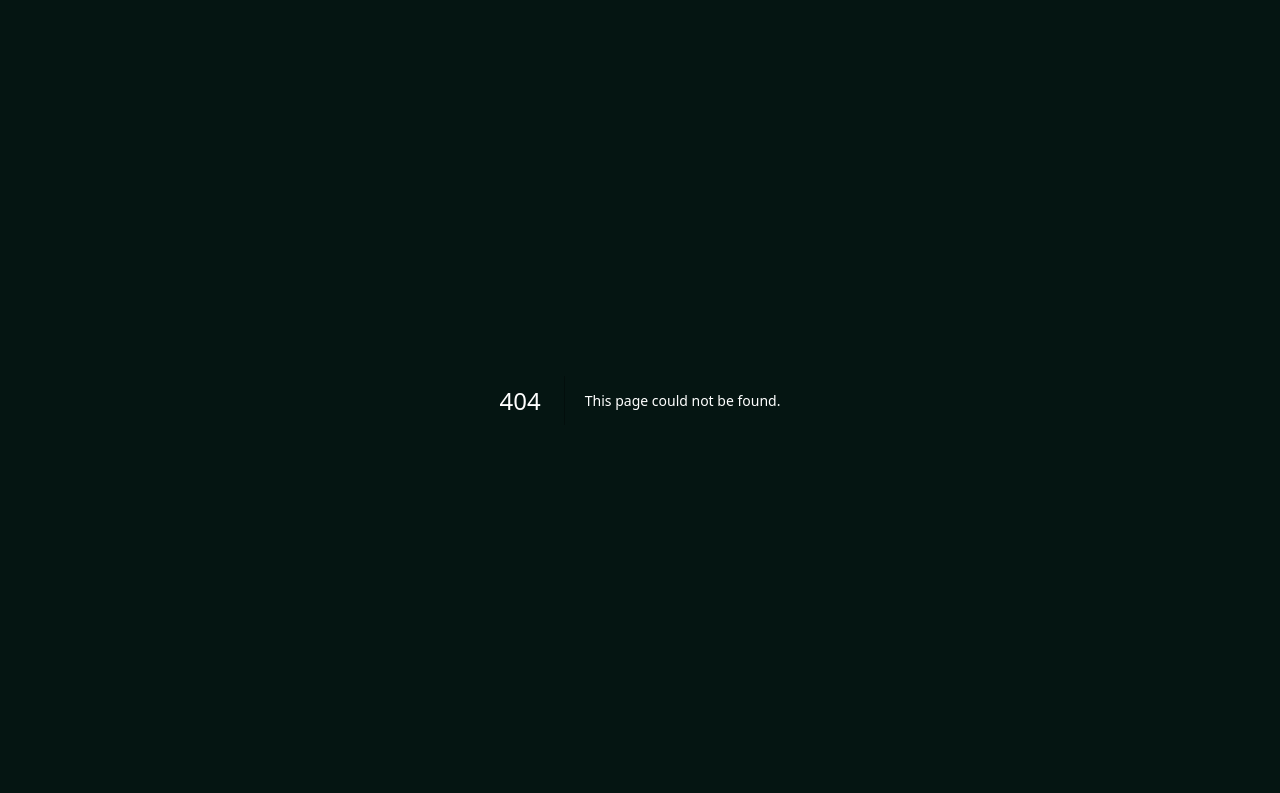
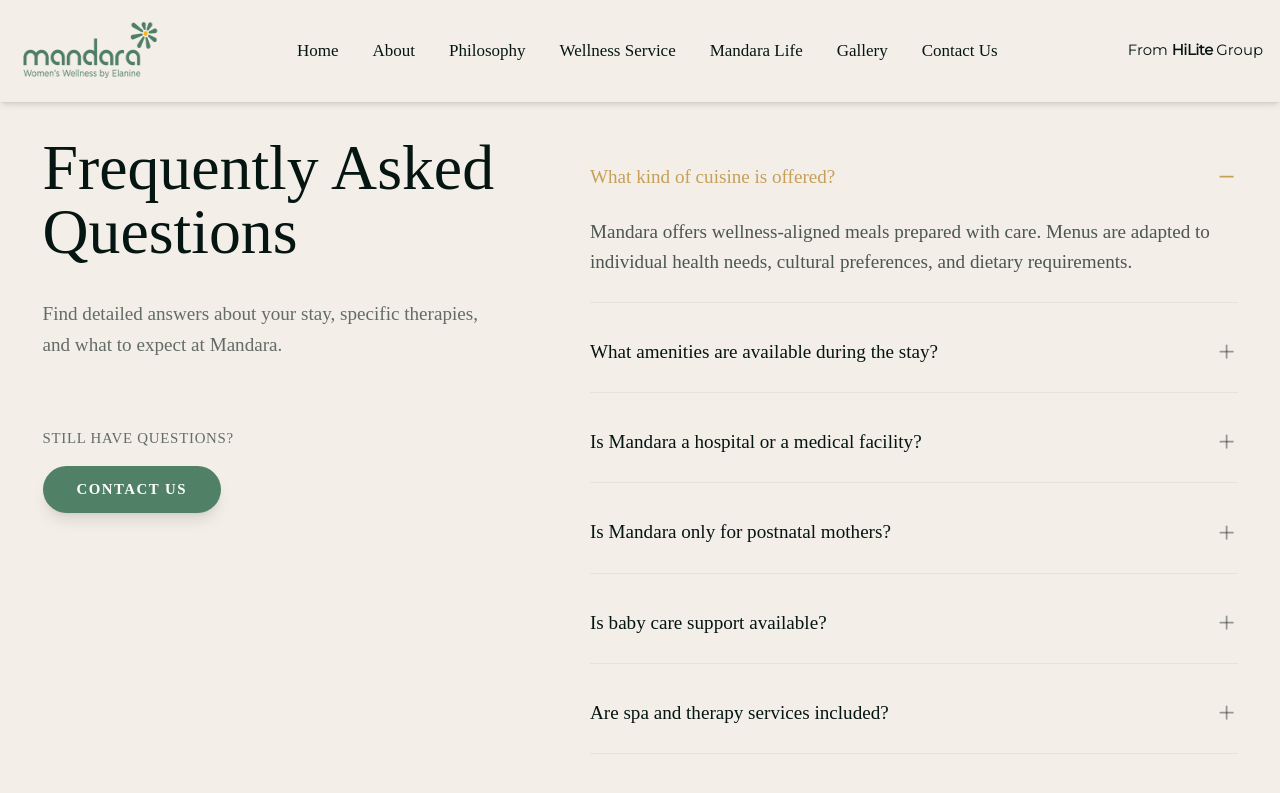
Before and after one commit to reacttrogon/mandara, a Next.js app: page /faq in a window 1280 px wide. Before the commit this address had no page. Shown: the top 793 px of the page. Built offline with nearby package versions, Linux system fonts and the light colour scheme.

Commit message:
faq section

```diff
--- /dev/null
+++ b/src/app/(pages)/faq/page.jsx
@@ -0,0 +1,108 @@
+"use client";
+
+import Image from "next/image";
+import { useState } from "react";
+import { motion, AnimatePresence } from "framer-motion";
+import { Plus, Minus } from "lucide-react";
+import { faqs, galleries } from "../../_utils/data";
+import Header from "../../_components/Header";
+import Footer from "../../_components/Footer";
+
+export default function FAQPage() {
+    const [activeIndex, setActiveIndex] = useState(0);
+
+    const toggleAccordion = (index) => {
+        setActiveIndex(activeIndex === index ? null : index);
+    };
+
+    // Filter FAQs to show mainly the ones not on the homepage (first 4 are on home)
+    // "also show the remaining faq data only" -> slice(4) to end
+    const remainingFaqs = faqs.slice(4);
+
+    return (
+        <>
+            <Header isTransparent={true} />
+            <main className="bg-bage min-h-screen pt-32 pb-20">
+                <div className="container mx-auto px-6 md:px-10 max-w-7xl">
+
+                    <div className="flex flex-col lg:flex-row gap-14 lg:gap-20">
+
+                        {/* --- LEFT PANEL: Sticky Header & Images --- */}
+                        <div className="w-full lg:w-5/12">
+                            <div className="sticky top-32 space-y-8">
+                                <h1 className="text-4xl md:text-5xl lg:text-6xl text-dark leading-tight">
+                                    Frequently Asked Questions
+                                </h1>
+
+                                <p className="text-dark/60 text-lg leading-relaxed max-w-md">
+                                    Find detailed answers about your stay, specific therapies, and what to expect at Mandara.
+                                </p>
+
+
+                                {/* Contact CTA */}
+                                <div className="pt-8">
+                                    <p className="text-dark/60 mb-4 text-sm font-medium uppercase tracking-wider">Still have questions?</p>
+                                    <a
+                                        href="/contact"
+                                        className="inline-block px-8 py-3 bg-primary text-white rounded-full hover:bg-primary/90 transition-all uppercase tracking-widest text-sm font-bold shadow-lg"
+                                    >
+                                        Contact Us
+                                    </a>
+                                </div>
+                            </div>
+                        </div>
+
+                        {/* --- RIGHT PANEL: Remaining FAQs --- */}
+                        <div className="w-full lg:w-7/12">
+                            <div className="space-y-2">
+                                {remainingFaqs.map((faq, index) => (
+                                    <div key={index} className="border-b border-dark/5 last:border-0">
+                                        <button
+                                            className="w-full flex justify-between items-start py-6 text-left group"
+                                            onClick={() => toggleAccordion(index)}
+                                        >
+                                            <span
+                                                className={`text-md md:text-lg pr-8 transition-colors duration-300 font-normal ${activeIndex === index
+                                                    ? "text-gold"
+                                                    : "text-dark group-hover:text-gold/80"
+                                                    }`}
+                                            >
+                                                {faq?.question}
+                                            </span>
+
+                                            <span className="flex-shrink-0 mt-1">
+                                                {activeIndex === index ? (
+                                                    <Minus className="w-5 h-5 text-gold" />
+                                                ) : (
+                                                    <Plus className="w-5 h-5 text-dark/40 group-hover:text-dark transition-colors" />
+                                                )}
+                                            </span>
+                                        </button>
+
+                                        <AnimatePresence initial={false}>
+                                            {activeIndex === index && (
+                                                <motion.div
+                                                    initial={{ height: 0, opacity: 0 }}
+                                                    animate={{ height: "auto", opacity: 1 }}
+                                                    exit={{ height: 0, opacity: 0 }}
+                                                    transition={{ duration: 0.3, ease: "easeInOut" }}
+                                                    className="overflow-hidden"
+                                                >
+                                                    <p className="text-dark/70 leading-relaxed max-w-2xl pb-6 text-md md:text-lg">
+                                                        {faq?.answer}
+                                                    </p>
+                                                </motion.div>
+                                            )}
+                                        </AnimatePresence>
+                                    </div>
+                                ))}
+                            </div>
+                        </div>
+
+                    </div>
+                </div>
+            </main>
+            <Footer />
+        </>
+    );
+}
--- a/src/app/_components/FAQSection.jsx
+++ b/src/app/_components/FAQSection.jsx
@@ -1,6 +1,7 @@
 "use client";
 
 import Image from "next/image";
+import Link from "next/link"
 import { useState } from "react";
 import { motion, AnimatePresence } from "framer-motion";
 import { Plus, Minus } from "lucide-react";
@@ -60,7 +61,7 @@ export default function FAQSection() {
           {/* --- RIGHT PANEL (ACCORDION) --- */}
           <div className="w-full lg:w-7/12">
             <div className="space-y-2">
-              {faqs.slice(0,4).map((faq, index) => (
+              {faqs.slice(0, 4).map((faq, index) => (
                 <div
                   key={index}
                 >
@@ -69,11 +70,10 @@ export default function FAQSection() {
                     onClick={() => toggleAccordion(index)}
                   >
                     <span
-                      className={`text-md md:text-lg pr-8 transition-colors duration-300 font-normal ${
-                        activeIndex === index
-                          ? "text-gold"
-                          : "text-dark group-hover:text-gold/80"
-                      }`}
+                      className={`text-md md:text-lg pr-8 transition-colors duration-300 font-normal ${activeIndex === index
+                        ? "text-gold"
+                        : "text-dark group-hover:text-gold/80"
+                        }`}
                     >
                       {faq?.question}
                     </span>
@@ -104,7 +104,15 @@ export default function FAQSection() {
                   </AnimatePresence>
                 </div>
               ))}
-
+              {/* View More Button */}
+              <div className="pt-8 flex justify-center lg:justify-start mb-4">
+                <Link
+                  href="/faq"
+                  className="inline-block px-8 py-3 border border-dark/20 rounded-full text-dark hover:bg-primary hover:text-white hover:border-transparent transition-all duration-300 uppercase tracking-widest text-sm font-medium"
+                >
+                  View All FAQs
+                </Link>
+              </div>
               {/* Decorative Bottom Image */}
               <div className="relative mt-12 h-56 rounded-xl overflow-hidden shadow-md">
                 <Image
@@ -115,6 +123,7 @@ export default function FAQSection() {
                   className="object-cover"
                 />
               </div>
+
             </div>
           </div>
         </div>
```
